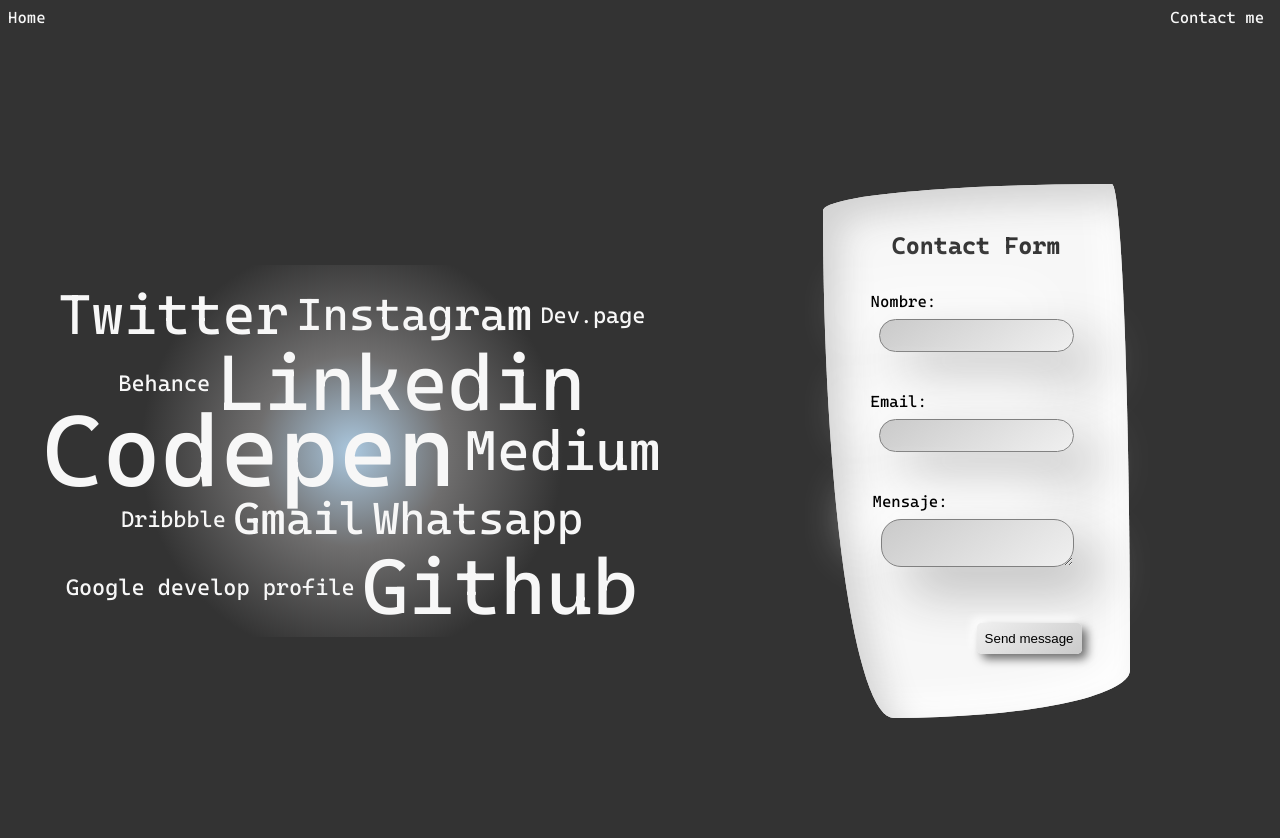
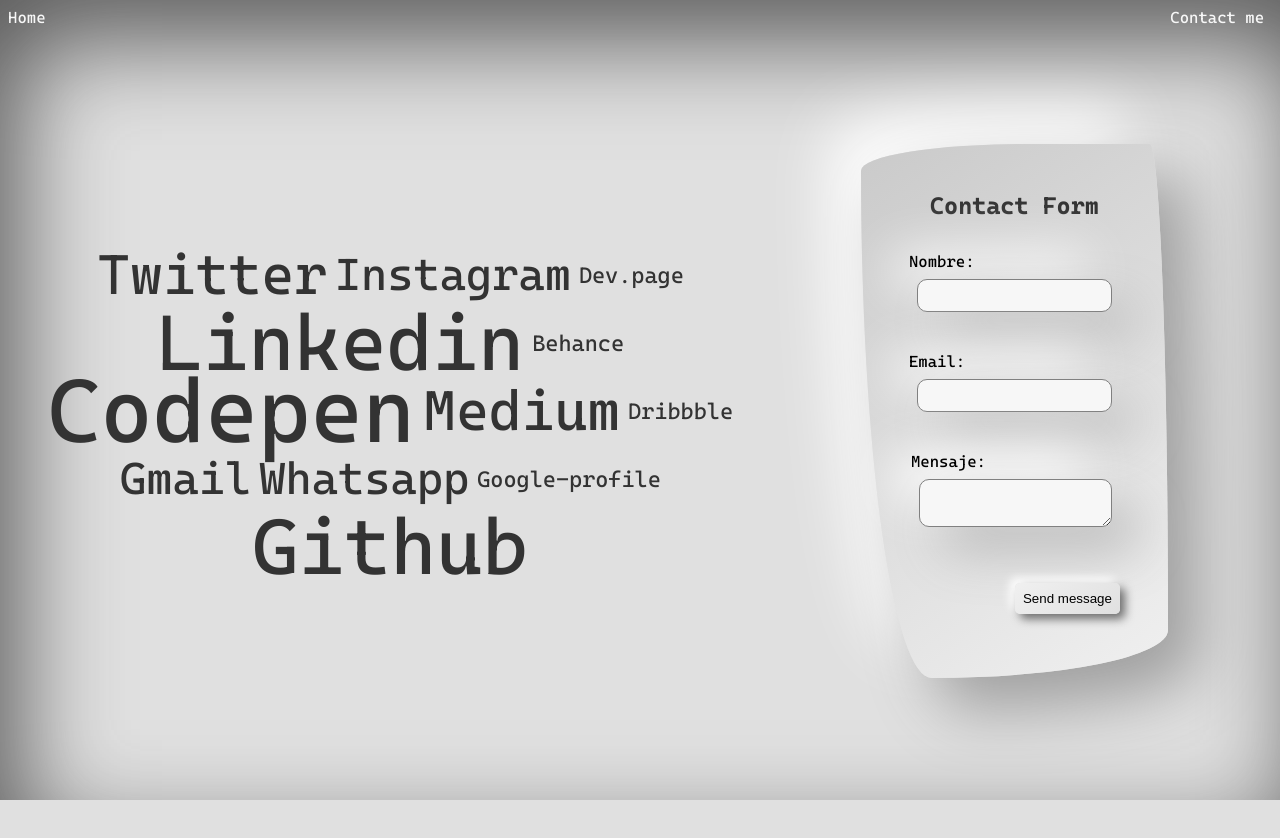
Before and after one commit to JaimeTorrealba/JTPortflio, a Vue app: page /contacme in a window 1280 px wide. Shown: the top 838 px of the page. After the commit the page ends 800 px from the top, so only its background shows below. Built offline with nearby package versions, Linux system fonts and the light colour scheme.

Commit message:
chg in contact neumorphism

```diff
--- a/src/assets/styles/global.scss
+++ b/src/assets/styles/global.scss
@@ -37,13 +37,14 @@
     --large : 2rem;
     --extralarge : 3rem;
 
-    --radiusinput : 20px;
+    --radiusinput : 10px;
     --radiusbutton : 5px;
     --radiuslayout : 2rem;
 
 
     /* Colors */
     --white: #F7F7F7;
+    --gray: #e0e0e0;
     --black: #333;
     --blue:#4568DC;
 
--- a/src/components/contacme/CloudTag.vue
+++ b/src/components/contacme/CloudTag.vue
@@ -1,5 +1,5 @@
 <template>
-  <div class="container cloud-container gradient-background">
+  <div class="container cloud-container">
     <ul class="cloud">
       <li>
         <a
@@ -33,6 +33,16 @@
       </li>
       <li>
         <a
+          href="https://www.linkedin.com/in/jaime-torrealba-cordova/"
+          target="_blank"
+          class="cloud-tag-link"
+          data-weight="7"
+        >
+          Linkedin
+        </a>
+      </li>
+      <li>
+        <a
           href="https://www.behance.net/JaimeTorrealba"
           target="_blank"
           class="cloud-tag-link"
@@ -43,20 +53,10 @@
       </li>
       <li>
         <a
-          href="https://www.linkedin.com/in/jaime-torrealba-cordova/"
-          target="_blank"
-          class="cloud-tag-link"
-          data-weight="7"
-        >
-          Linkedin
-        </a>
-      </li>
-      <li>
-        <a
           href="https://codepen.io/https://codepen.io/jaimebboyjt"
           target="_blank"
           class="cloud-tag-link"
-          data-weight="9"
+          data-weight="8"
         >
           Codepen
         </a>
@@ -108,7 +108,7 @@
           class="cloud-tag-link"
           data-weight="2"
         >
-          Google develop profile
+          Google-profile
         </a>
       </li>
       <li>
@@ -131,6 +131,9 @@
     document.querySelectorAll("ul.cloud a").forEach((i) => {
       i.style.setProperty("--size", i.dataset.weight);
     });
+
+    // Animacion inicial
+
     gsap.from(".cloud-tag-link", {
       duration: 1.3,
       opacity: 1,
@@ -141,34 +144,25 @@
       ease: "power1.inOut",
       stagger: 0.1,
     });
+
+    // Timeline
+    setTimeout(() => {
+      let tl = gsap.timeline({repeat: -1, repeatDelay: 0.5});
+      tl.to(".cloud-tag-link", {x: 10, duration: 1, stagger: 0.1,});
+      tl.to(".cloud-tag-link", {x: 0, duration: 1, stagger: 0.1,});
+    }, 5000);
+
+
+
   },
 };
 </script>
 <style lang="scss" scoped>
 .cloud-container {
-  max-width: 50vw;
-}
-.gradient-background {
-  background: radial-gradient(
-    circle,
-     rgba(171,200,223,1) 0%,
-    rgba(111,110,110,1) 25%,
-    var(--black) 55%
-  );
-  animation: gradients 2s ease infinite;
+  min-width: 50vw;
+  background: transparent;
 }
 
-@keyframes gradients {
-  0% {
-    background-position: 0% 50%;
-  }
-  50% {
-    background-position: 100% 50%;
-  }
-  100% {
-    background-position: 0% 50%;
-  }
-}
 ul.cloud {
   list-style: none;
   padding-left: 0;
@@ -181,12 +175,17 @@
 
 ul.cloud a {
   --size: 4;
-  color: var(--white);
+  color: var(--black);
   display: block;
   padding: 0.125rem 0.25rem;
   text-decoration: none;
   position: relative;
   font-size: calc(var(--size) * 0.7rem);
+  transition: font 0.75s;
+}
+ul.cloud a:hover {
+  font-size: calc(var(--size) * 0.72rem);
+  color: rgba($color: var(--black), $alpha: 0.7);
 }
 ul.cloud[data-show-value] a::after {
   content: " (" attr(data-weight) ")";
--- a/src/components/contacme/ContacForm.vue
+++ b/src/components/contacme/ContacForm.vue
@@ -64,9 +64,9 @@
 form {
   padding: var(--extralarge) var(--large);
   border-radius: 25px;
-  background: #f7f7f7;
-  box-shadow: inset 17px 17px 34px #d2d2d2, inset -17px -17px 34px #ffffff;
-  border-radius: 94% 6% 77% 23% / 5% 91% 9% 95%;
+  background: linear-gradient(145deg, #cacaca, #f0f0f0);
+  box-shadow: 31px 31px 62px #9f9f9f, -31px -31px 62px #ffffff;
+  border-radius: 54% 6% 77% 23% / 5% 91% 9% 95%;
 }
 .form {
   display: flex;
@@ -79,7 +79,7 @@
   border: none;
   border-radius: var(--radiusbutton);
   padding: var(--small);
-  background: linear-gradient(145deg, #f0f0f0, #cacaca);
+  background: linear-gradient(145deg, #f0f0f0, var(--gray));
   box-shadow: 5px 5px 10px #6e6e6e, -5px -5px 10px #ffffff;
   cursor: pointer;
 }
@@ -104,7 +104,7 @@
   margin: var(--small);
   border: 0.2px solid gray;
   border-radius: var(--radiusinput);
-  background: linear-gradient(145deg, #cacaca, #f0f0f0);
+  background: var(--white);
   box-shadow: 25px 25px 51px #bcbcbc, -25px -25px 51px #ffffff;
   display: block;
 }
--- a/src/views/Contacme.vue
+++ b/src/views/Contacme.vue
@@ -6,7 +6,7 @@
     <section class="section2">
       <ContactForm />
     </section>
-  <JaguarAnimation />
+    <JaguarAnimation />
   </div>
 </template>
 <script>
@@ -18,15 +18,15 @@
   components: {
     ContactForm,
     CloudTag,
-    JaguarAnimation
+    JaguarAnimation,
   },
 };
 </script>
 <style lang="scss" scoped>
 .form-view {
-  min-height: 100vh;
+  min-height: 90vh;
   display: grid;
-  grid-template-columns: minmax(300px, max-content) 1fr;
+  grid-template-columns: minmax(300px, 1.5fr) 1fr;
   place-items: center;
   @media screen and (max-width: 600px) {
     grid-template-columns: 1fr;
@@ -45,7 +45,8 @@
 }
 </style>
 <style>
-body{
-  background-color: var(--black);
+body {
+  background: #e0e0e0;
+  box-shadow: inset 20px 40px 100px #5a5a5a;
 }
 </style>
--- a/src/views/Home.vue
+++ b/src/views/Home.vue
@@ -11,13 +11,14 @@
   setup() {
     //TODO ver porque no recarga threeJS con SPA router
     //TODO agregar debuggers a dat.gui y axeHelpers
+    //TODO destruir los eventListener
+    //TODO Cambiar fondo a contactanos
 
     onMounted(() => {
      experience = new Experience(document.querySelector("canvas.webgl"))
    })
    onUnmounted(() => {
      experience.destroy()
-     experience = null
    })
   },
 
```
